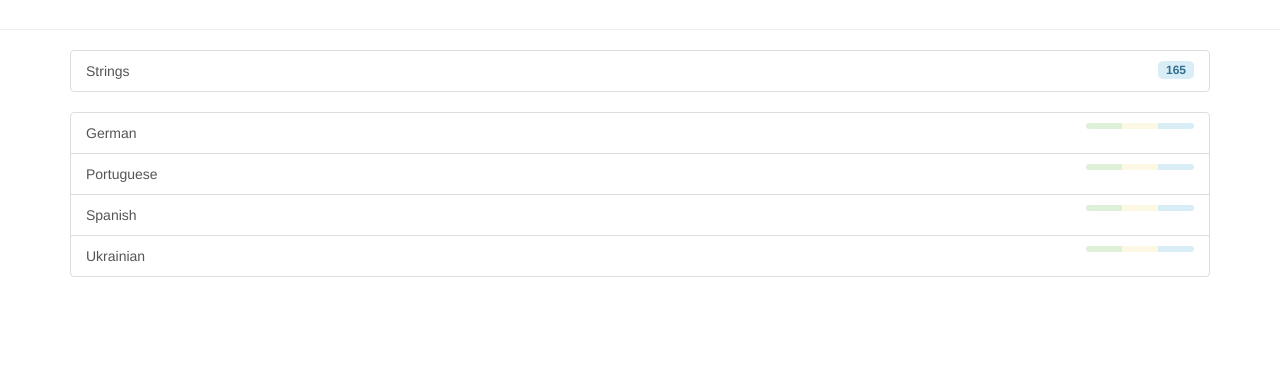
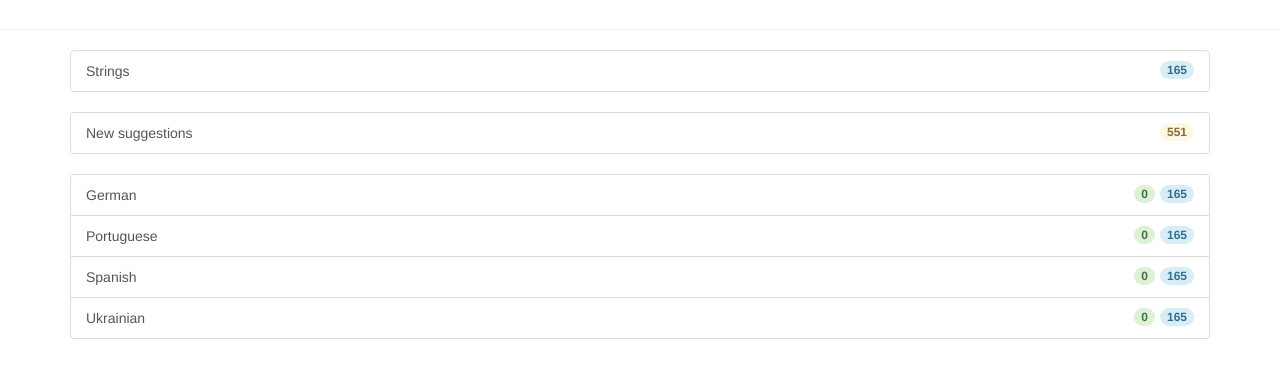
Before and after one commit to tughi/localizappion, a Django app: template localizappion/core/templates/core/project_status.html in a window 1280 px wide. Shown: the part 92-470 px from the top of the page. Run offline with Django 3.2, Linux system fonts and the light colour scheme; the template is opened without the code that fills it: values that come from a table or form of the project are taken from there, others are empty; data comes from the database, SQL or seed files in the repository; tables that the repository leaves empty hold one stand-in row (values such as "Sample post"); some libraries are stand-ins or nearby versions.

Commit message:
Show simplified project status

```diff
--- a/localizappion/core/models.py
+++ b/localizappion/core/models.py
@@ -68,6 +68,9 @@ class Project(models.Model):
 
     strings_upload_time = models.DateTimeField(null=True, blank=True)
 
+    def count_new_suggestions(self):
+        return Suggestion.objects.filter(translation__project=self, accepted=None).count()
+
     def __str__(self):
         return self.name
 
@@ -75,6 +78,21 @@ class Project(models.Model):
 class Translation(models.Model):
     project = models.ForeignKey(Project, on_delete=models.CASCADE, related_name='translations')
     language = models.ForeignKey(Language, on_delete=models.CASCADE, related_name='+')
+
+    def count_accepted_suggestions(self):
+        count = 0
+        for plural_form in self.language.plural_forms:
+            count += String.objects.distinct().filter(
+                project=self.project,
+                suggestions__translation=self,
+                suggestions__plural_form=plural_form,
+                suggestions__accepted=True
+            ).count()
+        return count
+
+    def count_required_suggestions(self):
+        plurals = self.project.strings.exclude(value_one='').count()
+        return plurals * len(self.language.plural_forms) + self.project.strings.count() - plurals
 
     def __str__(self):
         return '{0}::{1}'.format(self.project.name, self.language.code)
@@ -118,7 +136,8 @@ class Suggestion(models.Model):
     value = models.TextField()
     plural_form = models.CharField(max_length=8, choices=PLURAL_FORMS, default='other')
     uuid = models.UUIDField(unique=True, default=uuid.uuid4, editable=False)
-    accepted = models.BooleanField(default=False)
+    accepted = models.NullBooleanField()
+    added_time = models.DateTimeField(auto_now_add=True)
 
     def __str__(self):
         return '{0} =({1}::{2})= {3}'.format(self.string.name, self.translation, self.plural_form, self.value)
--- a/localizappion/core/static/core/style.css
+++ b/localizappion/core/static/core/style.css
@@ -12,41 +12,22 @@
     }
 }
 
-.list-group-item > .badge {
-    min-width: 36px;
-    border-radius: 5px;
+.badge-success {
+    background-color: #dff0d8;
+    color: #3c763d;
+}
+
+.badge-info {
     background-color: #d9edf7;
     color: #31708f;
 }
 
-.list-group-item > .suggestions-required,
-.list-group-item > .suggestions-submitted,
-.list-group-item > .suggestions-voted {
-    display: inline-block;
-    float: right;
-    min-width: 36px;
-    padding: 3px 7px;
-    font-size: 12px;
-    font-weight: 700;
-    line-height: 1;
-    text-align: center;
-    white-space: nowrap;
-    vertical-align: middle;
-}
-
-.list-group-item > .suggestions-voted {
-    border-radius: 5px 0 0 5px;
-    background-color: #dff0d8;
-    color: #3c763d;
-}
-
-.list-group-item > .suggestions-submitted {
+.badge-warning {
     background-color: #fcf8e3;
     color: #8a6d3b;
 }
 
-.list-group-item > .suggestions-required {
-    border-radius: 0 5px 5px 0;
-    background-color: #d9edf7;
-    color: #31708f;
+.badge-danger {
+    background-color: #f2dede;
+    color: #a94442;
 }
--- a/localizappion/core/templates/core/project_status.html
+++ b/localizappion/core/templates/core/project_status.html
@@ -12,16 +12,21 @@
 {% block content %}
 <div class="list-group">
     <a href="{% url 'project_strings' project.uuid %}" class="list-group-item">
-        <span class="badge">{{ project.strings.count }}</span>
+        <span class="badge badge-info">{{ project.strings.count }}</span>
         Strings
     </a>
 </div>
 <div class="list-group">
-    {% for translation in translations %}
     <a href="#" class="list-group-item">
-        <span class="suggestions-required">{{ translation.progress.required_suggestions }}</span>
-        <span class="suggestions-submitted">{{ translation.progress.submitted_suggestions }}</span>
-        <span class="suggestions-voted">{{ translation.progress.voted_suggestions }}</span>
+        <span class="badge badge-warning">{{ project.count_new_suggestions }}</span>
+        New suggestions
+    </a>
+</div>
+<div class="list-group">
+    {% for translation in project.translations.all %}
+    <a href="#" class="list-group-item">
+        <span class="badge badge-info">{{ translation.count_required_suggestions }}</span>
+        <span class="badge badge-success">{{ translation.count_accepted_suggestions }}</span>
         {{ translation.language.name }}
     </a>
     {% endfor %}
--- a/localizappion/settings.py
+++ b/localizappion/settings.py
@@ -126,7 +126,13 @@ LOGGING = {
     'loggers': {
         'django': {
             'handlers': ['console'],
+            'level': 'INFO',
+            'propagate': True,
+        },
+        'django.db.backends': {
+            'handlers': ['console'],
             'level': 'DEBUG' if DEBUG else 'INFO',
+            'propagate': False,
         },
     },
 }
```
Also changed, not shown: localizappion/core/views.py (+0 -46 lines), localizappion/core/migrations/0001_initial.py.
